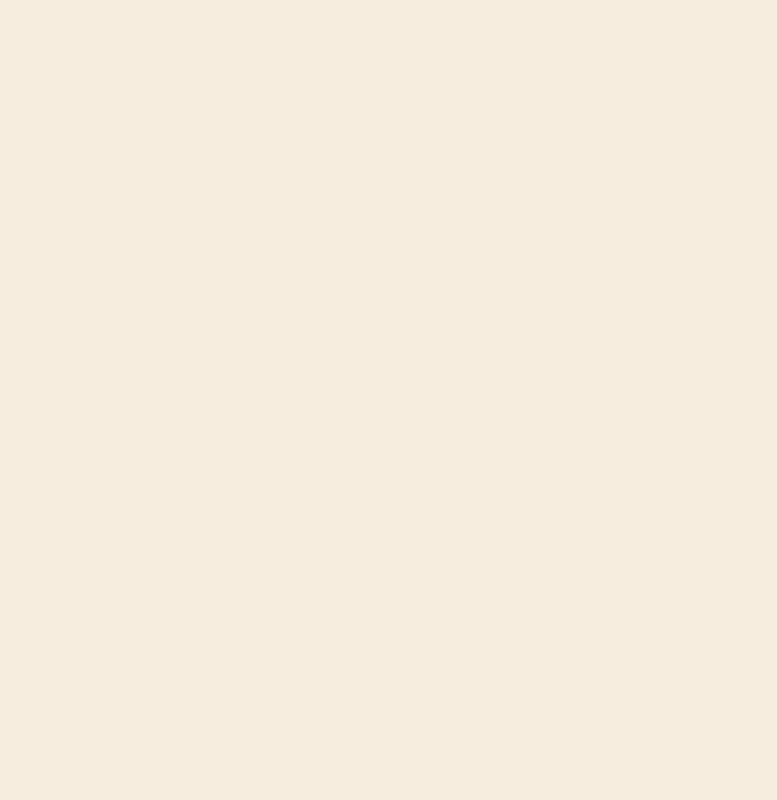
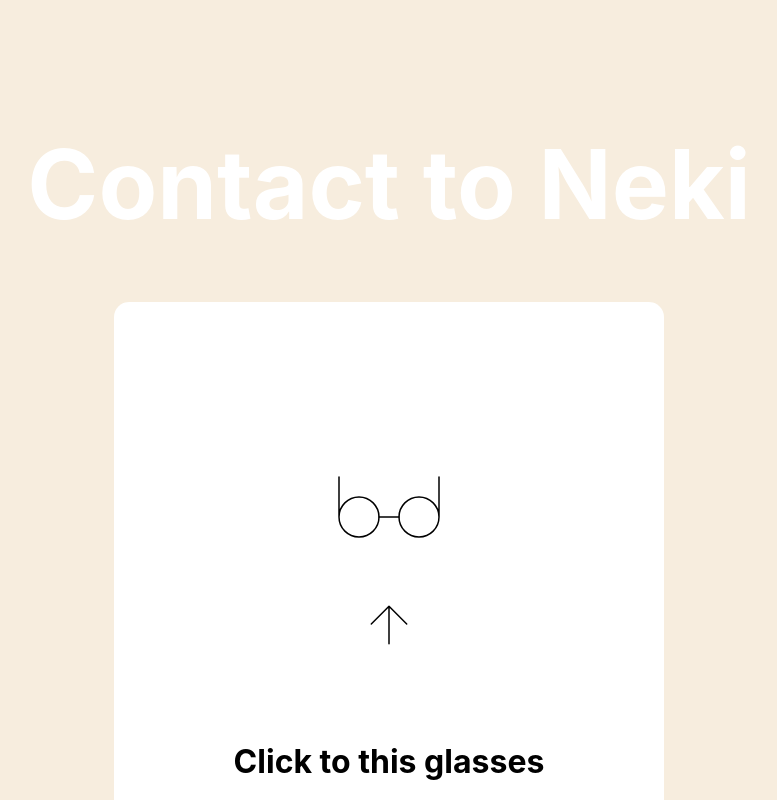
Before and after one commit to fuuta0201/neki.com, a React (Vite) app: page / in a window 1280 px wide. Shown: the part 3000-3800 px from the top of the page, without its empty margins (251-1028 px from the left). Before the commit the page ends 2876 px from the top, so only its background shows below. Built offline with nearby package versions, Linux system fonts and the light colour scheme.

Commit message:
feat: contact

```diff
--- a/src/App.tsx
+++ b/src/App.tsx
@@ -2,6 +2,7 @@ import "./App.css";
 import Hero from "./components/Hero";
 import What from "./components/What";
 import Hobbies from "./components/Hobbies";
+import Contact from "./components/Contact";
 
 function App() {
   return (
@@ -9,6 +10,7 @@ function App() {
       <Hero />
       <What />
       <Hobbies />
+      <Contact />
     </main>
   );
 }
--- /dev/null
+++ b/src/assets/styles/contact.css
@@ -0,0 +1,60 @@
+.contact {
+  padding: 250px 0 120px;
+}
+
+.contact__title {
+  color: #fff;
+  font-size: 96px;
+  font-style: normal;
+  font-weight: 700;
+  line-height: normal;
+  text-align: center;
+  margin: 0;
+  margin-bottom: 60px;
+}
+
+.contact__box {
+  width: 550px;
+  margin: 0 auto;
+  padding: 130px 0;
+  border-radius: 15px;
+  background: #fff;
+  display: flex;
+  flex-direction: column;
+  justify-content: center;
+  align-items: center;
+  gap: 18px;
+}
+
+a:has(.contact__glasses) {
+  width: 150px;
+  height: 150px;
+  border-radius: 50%;
+  display: flex;
+  justify-content: center;
+  align-items: center;
+  transition: background 0.3s ease-in-out;
+}
+
+a:has(.contact__glasses):hover {
+  background: #128857;
+}
+
+.contact__glasses {
+  width: 120px;
+  height: 120px;
+}
+
+.contact__icon {
+  width: 50px;
+  height: 50px;
+  margin-bottom: 42px;
+}
+
+.contact__text {
+  color: #000;
+  font-size: 32px;
+  font-style: normal;
+  font-weight: 700;
+  line-height: normal;
+}
--- /dev/null
+++ b/src/components/Contact.tsx
@@ -0,0 +1,23 @@
+import "../assets/styles/contact.css";
+import Glasses from "../assets/images/icons/glasses.svg";
+import ArrowTop from "../assets/images/icons/arrow-top.svg";
+
+const Contact = () => {
+  return (
+    <div className="contact">
+      <h2 className="contact__title">Contact to Neki</h2>
+      <div className="contact__box">
+        <a
+          href="https://en.wiktionary.org/wiki/%E3%83%8D%E3%82%AD"
+          target="_brank"
+        >
+          <img src={Glasses} alt="" className="contact__glasses" />
+        </a>
+        <img src={ArrowTop} alt="" className="contact__icon" />
+        <p className="contact__text">Click to this glasses</p>
+      </div>
+    </div>
+  );
+};
+
+export default Contact;
```
Also changed, not shown: src/assets/images/icons/arrow-top.svg (added), src/assets/images/icons/glasses.svg (added).
